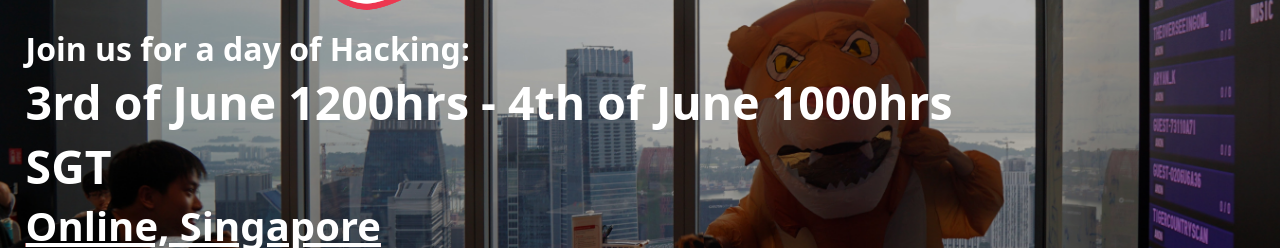
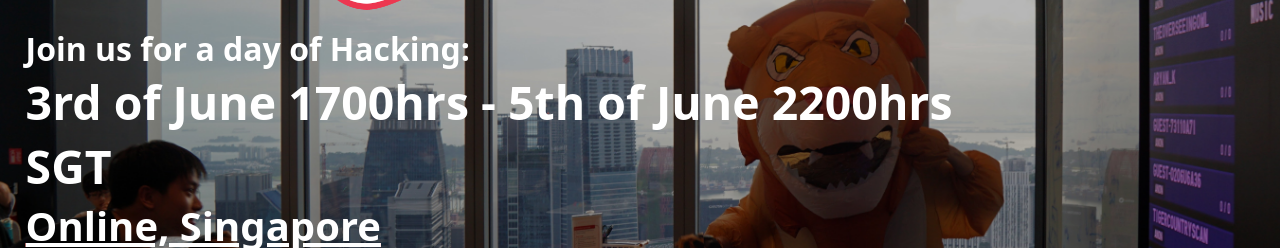
Before and after one commit to HackLahSG/website, a Next.js app: page /components/header in a window 1280 px wide. Shown: the part 284-532 px from the top of the page. Built offline with nearby package versions, Linux system fonts and the light colour scheme.

Commit message:
change in d&t

```diff
--- a/pages/components/header.tsx
+++ b/pages/components/header.tsx
@@ -7,7 +7,7 @@ const Header = () => {
     <div className='header'>
       <Image src='/images/logo.png' alt='Logo' width={900} height={288} className='head-logo'/>
       <h2 className={`head-text h2a`} >Join us for a day of Hacking:</h2>
-      <h1 className={`head-text h1a`} >3rd of June 1200hrs - 4th of June 1000hrs<br/>SGT</h1>
+      <h1 className={`head-text h1a`} >3rd of June 1700hrs - 5th of June 2200hrs<br/>SGT</h1>
       <a href="#details"><h3 className={`head-text h3a`} >Online, Singapore </h3></a>
       <Link href="/register">
 <button className='RegButton'>Register</button>
--- a/pages/register.tsx
+++ b/pages/register.tsx
@@ -115,7 +115,7 @@ fetch(`https://api.airtable.com/v0/${baseId}/${tableName}`, {
 <div className='infoblockreg'>
 <p style={{marginLeft:"2%"}}>Yo nerd,<br/><br/> You&apos;re Invited! It&apos;s hackathon season and for the first time ever HackLah! is here.<br/>
 <br/>
-📅 &nbsp;&nbsp;<b>Date & Time:</b> 12 p.m. on the 3rd of June to at 10 a.m. on 4th of June.
+📅 &nbsp;&nbsp;<b>Date & Time:</b> 5 p.m. on the 3rd of June to at 10 p.m. on 5th of June.
 <br/>
 <br/>
 
```
